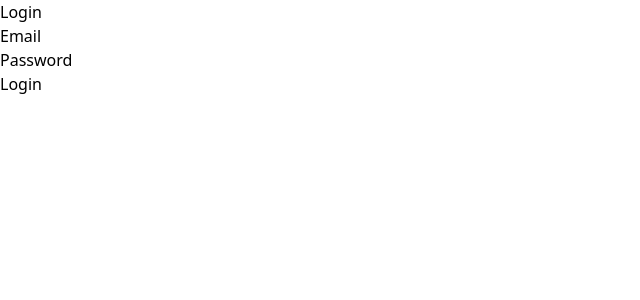
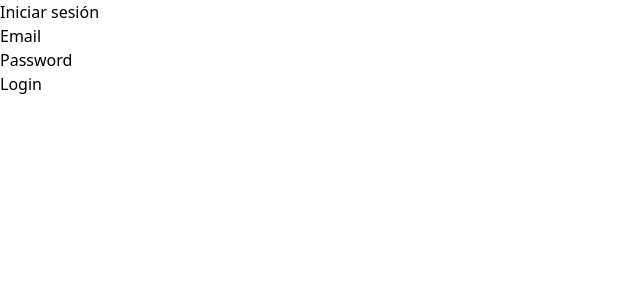
Before and after one commit to hernandavidc/password-manager, an Angular app: page / in a window 1280 px wide. Shown: the top 300 px of the page, without its empty margins (0-640 px from the left). Built offline with nearby package versions, Linux system fonts and the light colour scheme.

Commit message:
Changed names from english to spanish

```diff
--- a/src/app/login/login.component.html
+++ b/src/app/login/login.component.html
@@ -1,6 +1,6 @@
 <div class="min-h-screen flex items-center justify-center bg-gray-100">
   <div class="bg-white p-6 md:p-10 rounded-lg shadow-lg w-4/5 md:w-1/5">
-    <h2 class="text-2xl font-bold mb-5">Login</h2>
+    <h2 class="text-2xl font-bold mb-5">Iniciar sesión</h2>
     <form (ngSubmit)="onSubmit()">
       <div class="mb-4">
         <label class="block text-gray-700 text-sm font-bold mb-2">Email</label>
--- a/src/app/password-list/password-list.component.html
+++ b/src/app/password-list/password-list.component.html
@@ -1,7 +1,7 @@
 <div class="min-h-screen p-8">
-  <h2 class="text-2xl font-bold mb-6">Password List</h2>
+  <h2 class="text-2xl font-bold mb-6">Lista de claves</h2>
   <div class="mb-4">
-    <button class="bg-green-500 text-white p-2 rounded" routerLink="/create-password">Create New Password</button>
+    <button class="bg-green-500 text-white p-2 rounded" routerLink="/create-password">Crear nueva clave</button>
   </div>
   <ul>
     <li *ngFor="let password of passwords" class="mb-2 p-4 border border-gray-300 rounded">
```
